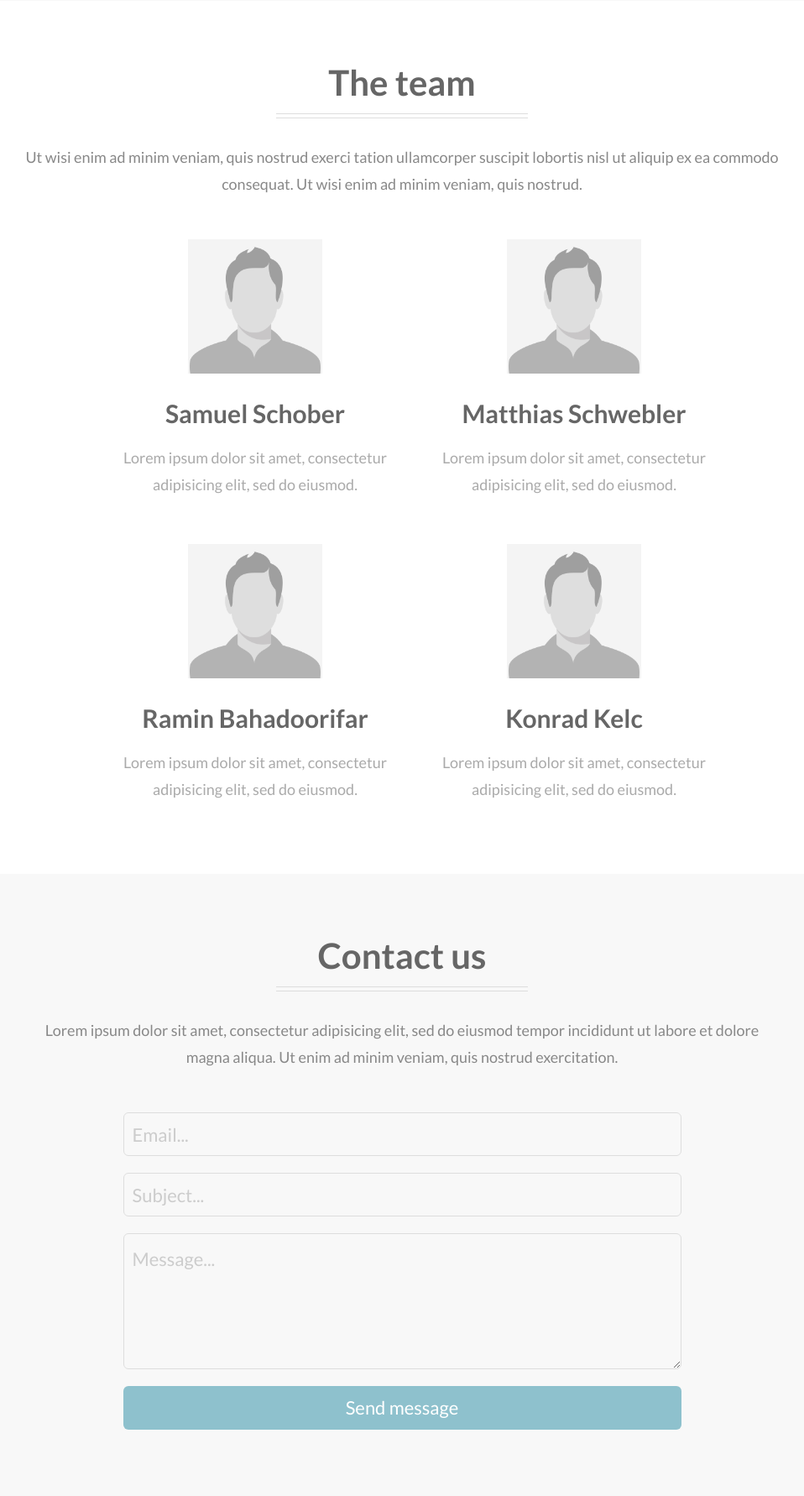
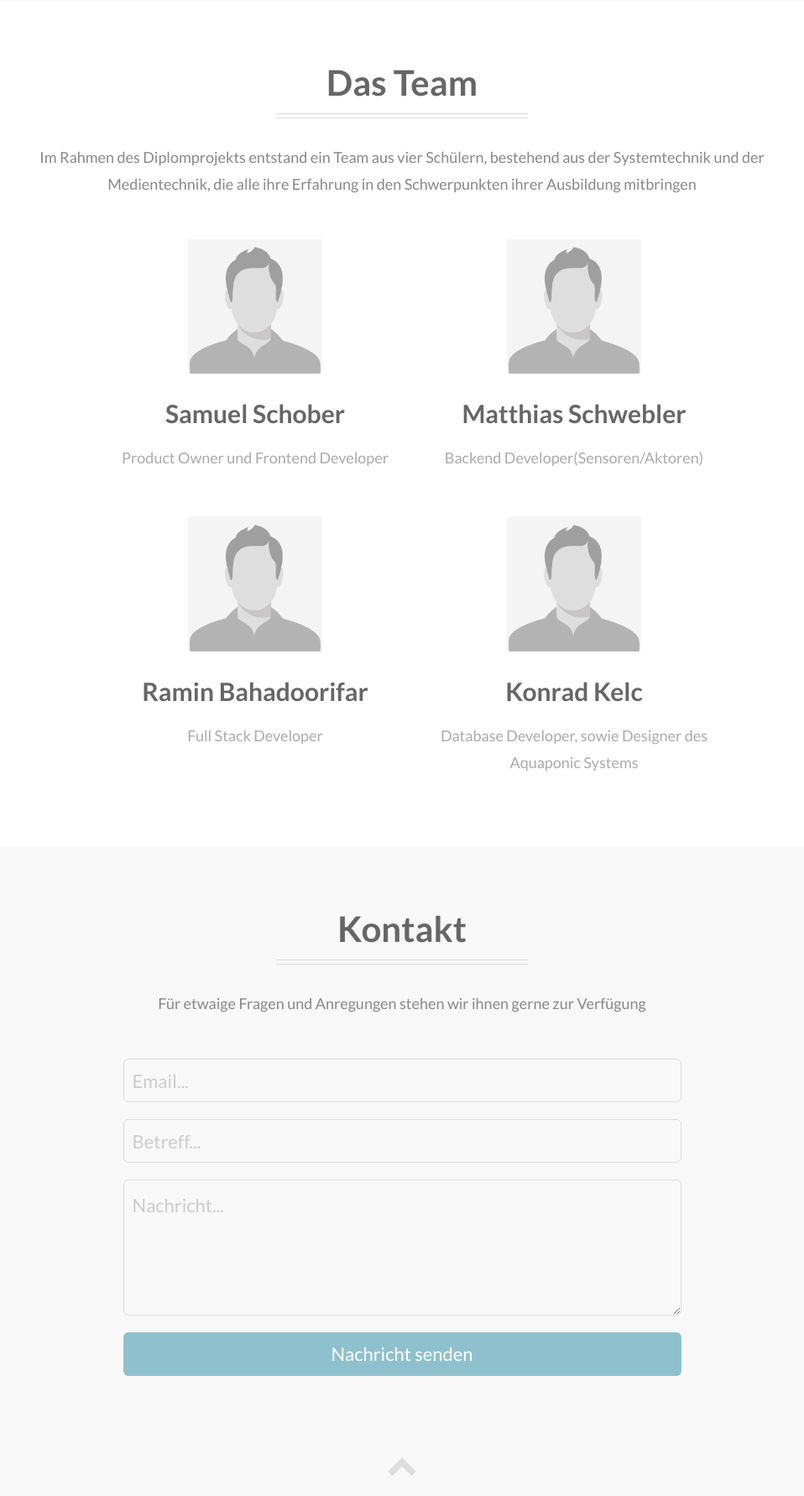
Before and after one commit to mschwebler-tgm/Aquaponics, a Django app: template webauftritt/template/index.html in a window 1280 px wide. Shown: the part 2359-4141 px from the top of the page at 84% size, without its empty margins (161-1119 px from the left). Run offline with Django 3.2, Linux system fonts and the light colour scheme; the template is opened without the code that fills it, so the values that code supplies are empty; some libraries are stand-ins or nearby versions.

Commit message:
added kontakt text

```diff
--- a/webauftritt/template/index.html
+++ b/webauftritt/template/index.html
@@ -389,11 +389,12 @@
 	        <div class="container">
 	            <div class="row">
 	                <div class="col-sm-12 team section-description wow fadeIn">
-	                    <h2>The team</h2>
+	                    <h2>Das Team</h2>
 	                    <div class="divider-1 wow fadeInUp"><span></span></div>
 	                    <p>
-	                    	Ut wisi enim ad minim veniam, quis nostrud exerci tation ullamcorper suscipit lobortis nisl ut
-	                    	aliquip ex ea commodo consequat. Ut wisi enim ad minim veniam, quis nostrud.
+	                    	Im Rahmen des Diplomprojekts entstand ein Team aus vier Schülern, bestehend aus
+				der Systemtechnik und der Medientechnik, die alle ihre Erfahrung in den
+				Schwerpunkten ihrer Ausbildung mitbringen
 	                    </p>
 	                </div>
 	            </div>
@@ -404,14 +405,14 @@
 							<img src="assets/img/about/none.jpg" alt="" data-at2x="assets/img/about/none.jpg">
 						</div>
 						<h3>Samuel Schober</h3>
-						<p>Lorem ipsum dolor sit amet, consectetur adipisicing elit, sed do eiusmod.</p>
+						<p>Product Owner und Frontend Developer</p>
 					</div>
 					<div class="col-sm-4 team-box wow fadeInDown">
 						<div class="team-photo">
 							<img src="assets/img/about/none.jpg" alt="" data-at2x="assets/img/about/none.jpg">
 						</div>
 						<h3>Matthias Schwebler</h3>
-						<p>Lorem ipsum dolor sit amet, consectetur adipisicing elit, sed do eiusmod.</p>
+						<p>Backend Developer(Sensoren/Aktoren)</p>
 					</div>
 					<div class="col-sm-2 team-box wow fadeInUp"></div>
 				</div>
@@ -422,14 +423,14 @@
 							<img src="assets/img/about/none.jpg" alt="" data-at2x="assets/img/about/none.jpg">
 						</div>
 						<h3>Ramin Bahadoorifar</h3>
-						<p>Lorem ipsum dolor sit amet, consectetur adipisicing elit, sed do eiusmod.</p>
+						<p>Full Stack Developer</p>
 					</div>
 					<div class="col-sm-4 team-box wow fadeInUp">
 						<div class="team-photo">
 							<img src="assets/img/about/none.jpg" alt="" data-at2x="assets/img/about/none.jpg">
 						</div>
 						<h3>Konrad Kelc</h3>
-						<p>Lorem ipsum dolor sit amet, consectetur adipisicing elit, sed do eiusmod.</p>
+						<p>Database Developer, sowie Designer des Aquaponic Systems</p>
 					</div>
 					<div class="col-sm-2 team-box wow fadeInUp"></div>
 				</div>
@@ -441,11 +442,10 @@
 	        <div class="container">
 	            <div class="row">
 	                <div class="col-sm-12 contact section-description wow fadeIn">
-	                	<h2>Contact us</h2>
+	                	<h2>Kontakt</h2>
 	                    <div class="divider-1 wow fadeInUp"><span></span></div>
 	                    <p>
-	                    	Lorem ipsum dolor sit amet, consectetur adipisicing elit, sed do eiusmod tempor incididunt ut labore
-	                    	et dolore magna aliqua. Ut enim ad minim veniam, quis nostrud exercitation.
+	                    	Für etwaige Fragen und Anregungen stehen wir ihnen gerne zur Verfügung
 	                    </p>
 	                </div>
 	            </div>
@@ -458,13 +458,13 @@
 	                        </div>
 	                        <div class="form-group">
 	                        	<label class="sr-only" for="contact-subject">Subject</label>
-	                        	<input type="text" name="subject" placeholder="Subject..." class="contact-subject" id="contact-subject">
+	                        	<input type="text" name="subject" placeholder="Betreff..." class="contact-subject" id="contact-subject">
 	                        </div>
 	                        <div class="form-group">
 	                        	<label class="sr-only" for="contact-message">Message</label>
-	                        	<textarea name="message" placeholder="Message..." class="contact-message" id="contact-message"></textarea>
+	                        	<textarea name="message" placeholder="Nachricht..." class="contact-message" id="contact-message"></textarea>
 	                        </div>
-	                        <button type="submit" class="btn">Send message</button>
+	                        <button type="submit" class="btn">Nachricht senden</button>
 	                    </form>
 	            	</div>
 	            </div>
@@ -484,7 +484,7 @@
 	        </div>
         </div>
 
-				<!-- Clients -->
+		<!-- Clients -->
         <div class="clients-container section-container">
         	<div class="container">
         		<div class="row">
```
